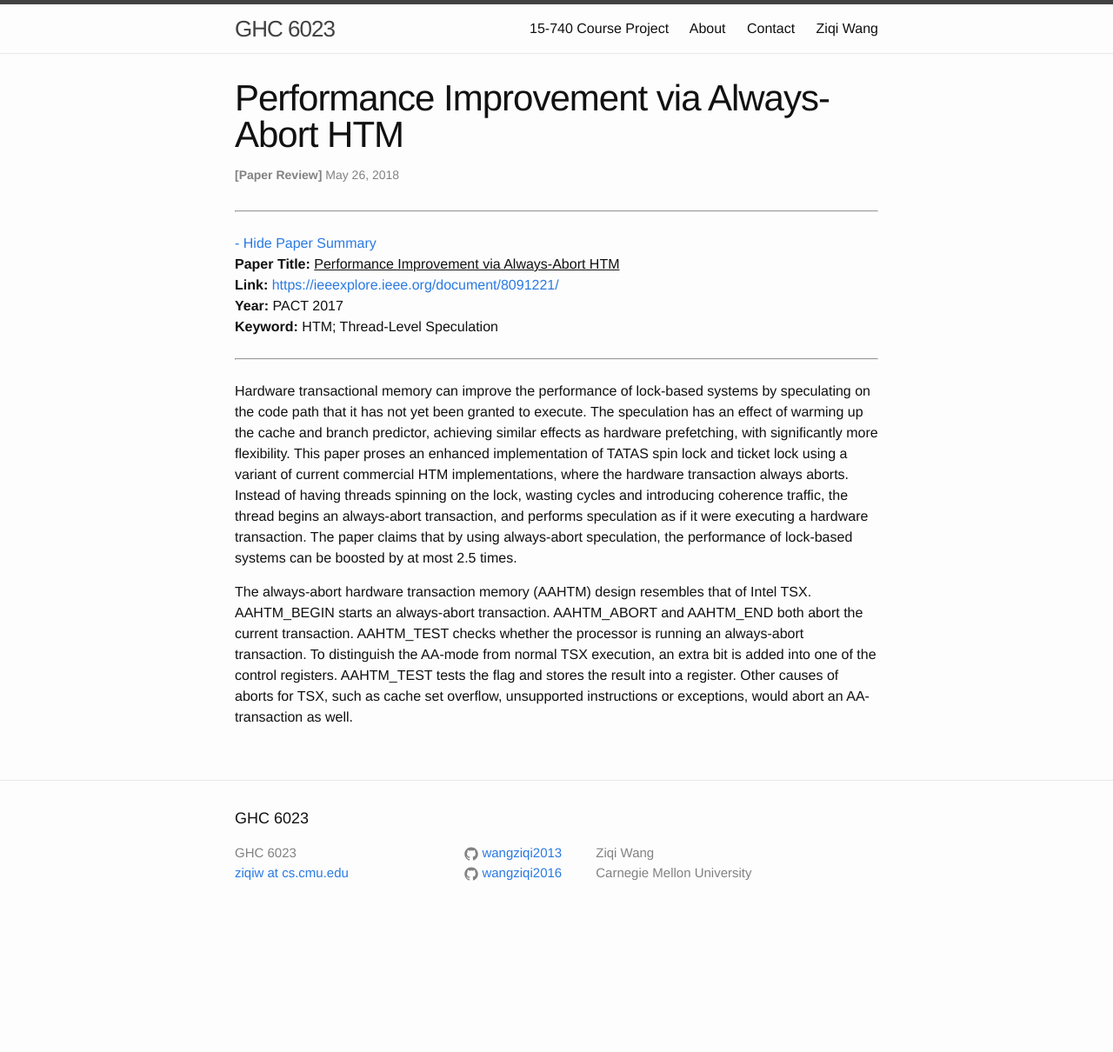
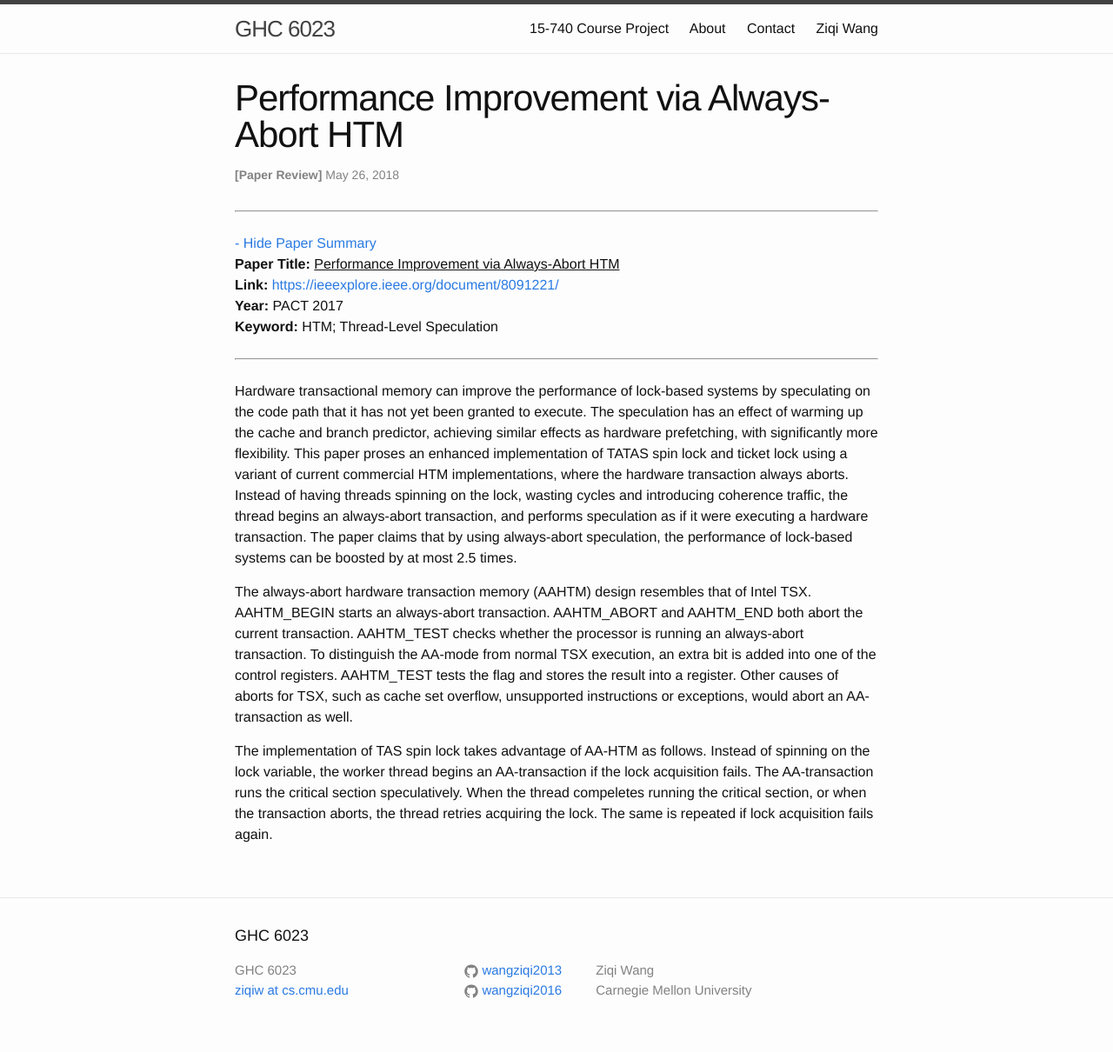
Before and after one commit to wangziqi2013/wangziqi2013.github.io, a Jekyll site: the page built from _posts/2018-05-26-Perf-Improv-via-aahtm.markdown, in a window 1280 px wide. Shown: the whole page at 87% size. Built offline with Jekyll 4.4.1, drawn with Linux system fonts in a browser that asks for light colours; before the commit the page ends 1075 px from its top, so only the background shows below that.

Commit message:
Adding TAS lock

```diff
--- a/_posts/2018-05-26-Perf-Improv-via-aahtm.markdown
+++ b/_posts/2018-05-26-Perf-Improv-via-aahtm.markdown
@@ -29,3 +29,8 @@ the processor is running an always-abort transaction. To distinguish the AA-mode
 bit is added into one of the control registers. AAHTM_TEST tests the flag and stores the result into a register. Other
 causes of aborts for TSX, such as cache set overflow, unsupported instructions or exceptions, would abort an AA-transaction
 as well.
+
+The implementation of TAS spin lock takes advantage of AA-HTM as follows. Instead of spinning on the lock variable, the
+worker thread begins an AA-transaction if the lock acquisition fails. The AA-transaction runs the critical section
+speculatively. When the thread compeletes running the critical section, or when the transaction aborts, the thread
+retries acquiring the lock. The same is repeated if lock acquisition fails again.
```
